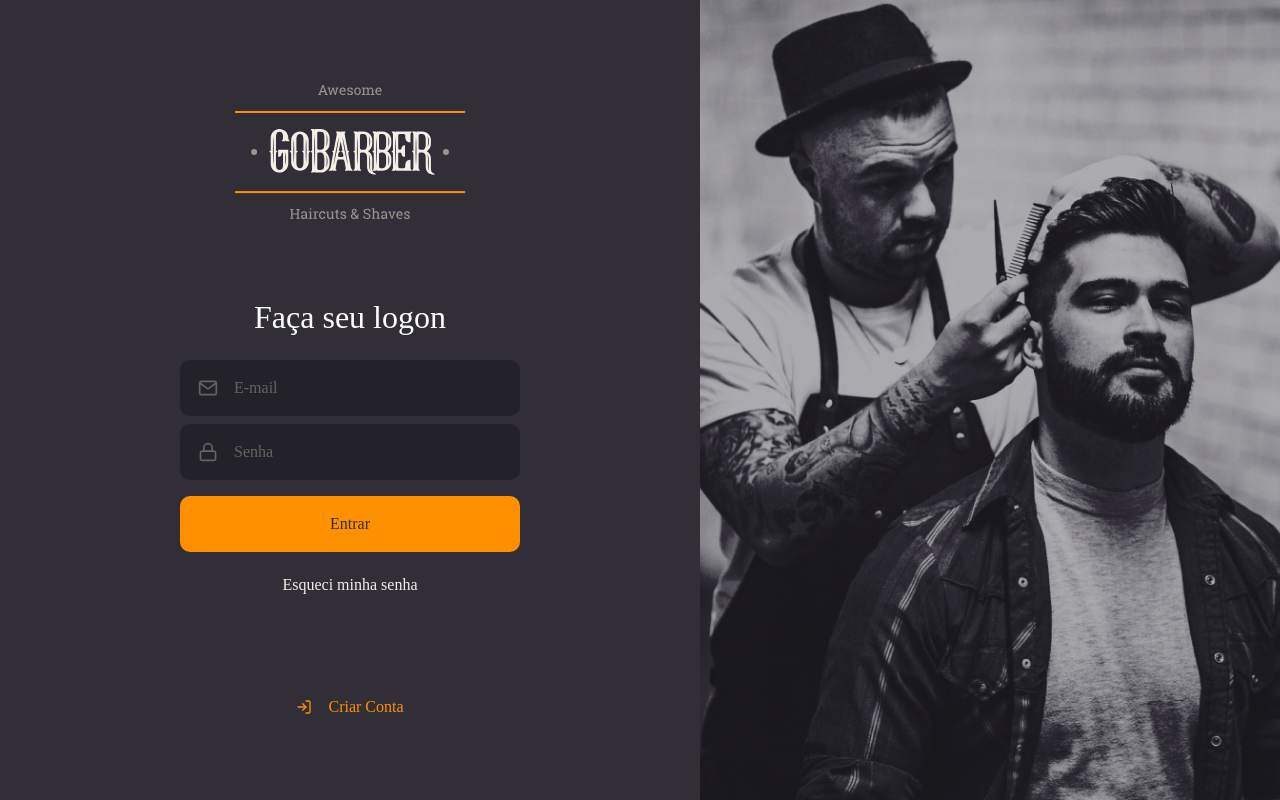
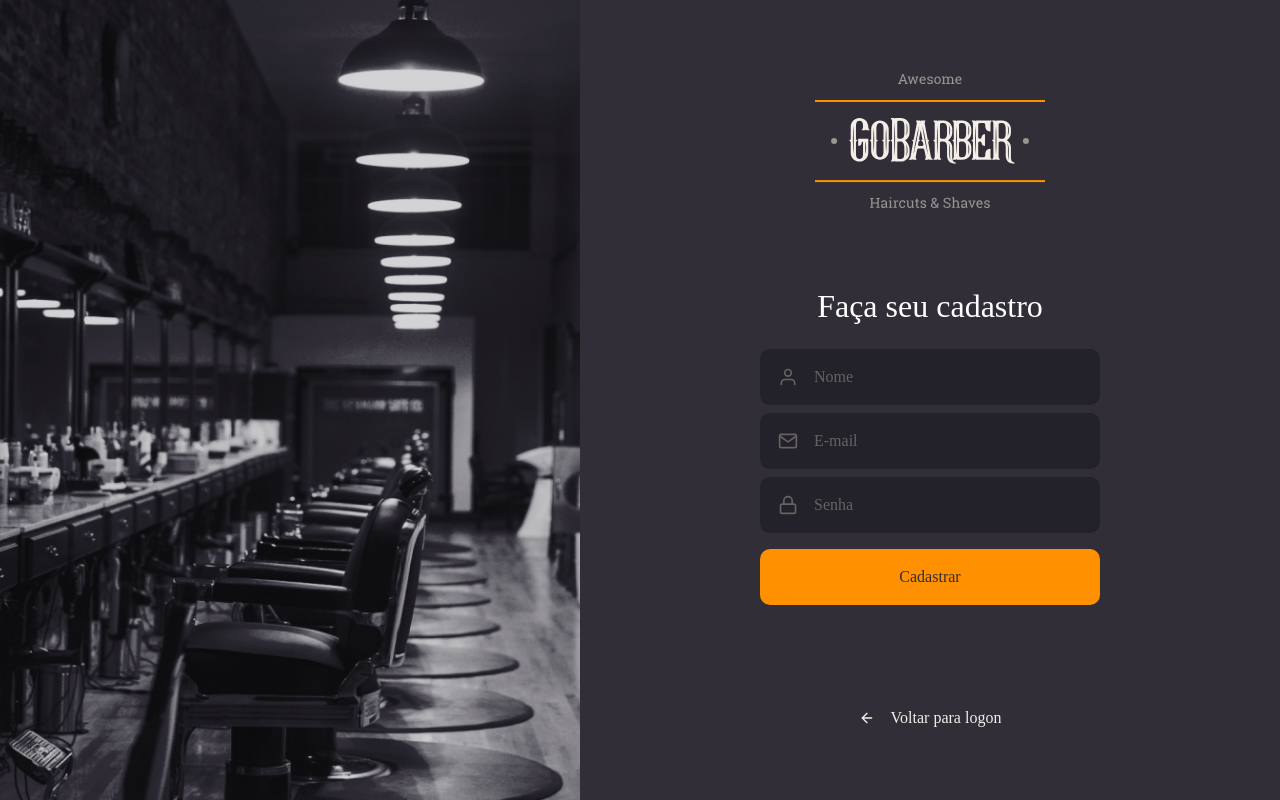
Before and after one commit to therafaelsilva/gobarber, a React (Create React App) app in the folder frontend/: page / in a window 1280 px wide. Built offline with nearby package versions, Linux system fonts and the light colour scheme; the HTML template or start-up script is replaced by a standard one.

Commit message:
Registration page

```diff
--- a/frontend/src/App.tsx
+++ b/frontend/src/App.tsx
@@ -1,11 +1,12 @@
 import React from 'react';
 
-import SignIn from './pages/SignIn';
+// import SignIn from './pages/SignIn';
+import SignUp from './pages/SignUp';
 import GlobalStyle from './styles/global';
 
 const App: React.FC = () => (
   <>
-    <SignIn />
+    <SignUp />
     <GlobalStyle />
   </>
 );
--- /dev/null
+++ b/frontend/src/pages/SignUp/index.tsx
@@ -0,0 +1,41 @@
+import React from 'react';
+import { FiArrowLeft, FiMail, FiUser, FiLock } from 'react-icons/fi';
+
+import logoImg from '../../assets/logo.svg';
+
+import Input from '../../components/Input';
+import Button from '../../components/Button';
+
+import { Container, Content, Background } from './styles';
+
+const SignUp: React.FC = () => (
+  <Container>
+    <Background />
+    <Content>
+      <img src={logoImg} alt="GoBarber" />
+      <form>
+        <h1>Faça seu cadastro</h1>
+
+        <Input name="name" icon={FiUser} placeholder="Nome" />
+
+        <Input name="email" icon={FiMail} placeholder="E-mail" />
+
+        <Input
+          name="password"
+          icon={FiLock}
+          type="password"
+          placeholder="Senha"
+        />
+
+        <Button type="submit">Cadastrar</Button>
+      </form>
+
+      <a href="login">
+        <FiArrowLeft />
+        Voltar para logon
+      </a>
+    </Content>
+  </Container>
+);
+
+export default SignUp;
--- /dev/null
+++ b/frontend/src/pages/SignUp/styles.ts
@@ -0,0 +1,57 @@
+import styled from 'styled-components';
+import { shade } from 'polished';
+
+import signUpBackgroundImg from '../../assets/sign-up-background.png';
+
+export const Container = styled.div`
+  height: 100vh;
+
+  display: flex;
+  align-items: stretch;
+`;
+
+export const Content = styled.div`
+  display: flex;
+  flex-direction: column;
+  align-items: center;
+
+  place-content: center;
+
+  width: 100%;
+  max-width: 700px;
+
+  form {
+    margin: 80px 0;
+    width: 340px;
+    text-align: center;
+
+    h1 {
+      margin-bottom: 24px;
+    }
+  }
+
+  > a {
+    color: #f4ede8;
+    display: block;
+    margin-top: 24px;
+    text-decoration: none;
+    transition: color 0.2s;
+
+    display: flex;
+    align-items: center;
+
+    svg {
+      margin-right: 16px;
+    }
+
+    &:hover {
+      color: ${shade(0.2, '#f4ede8')};
+    }
+  }
+`;
+
+export const Background = styled.div`
+  flex: 1;
+  background: url(${signUpBackgroundImg}) no-repeat center;
+  background-size: cover;
+`;
```
Also changed, not shown: frontend/src/assets/sign-up-background.png (added).
